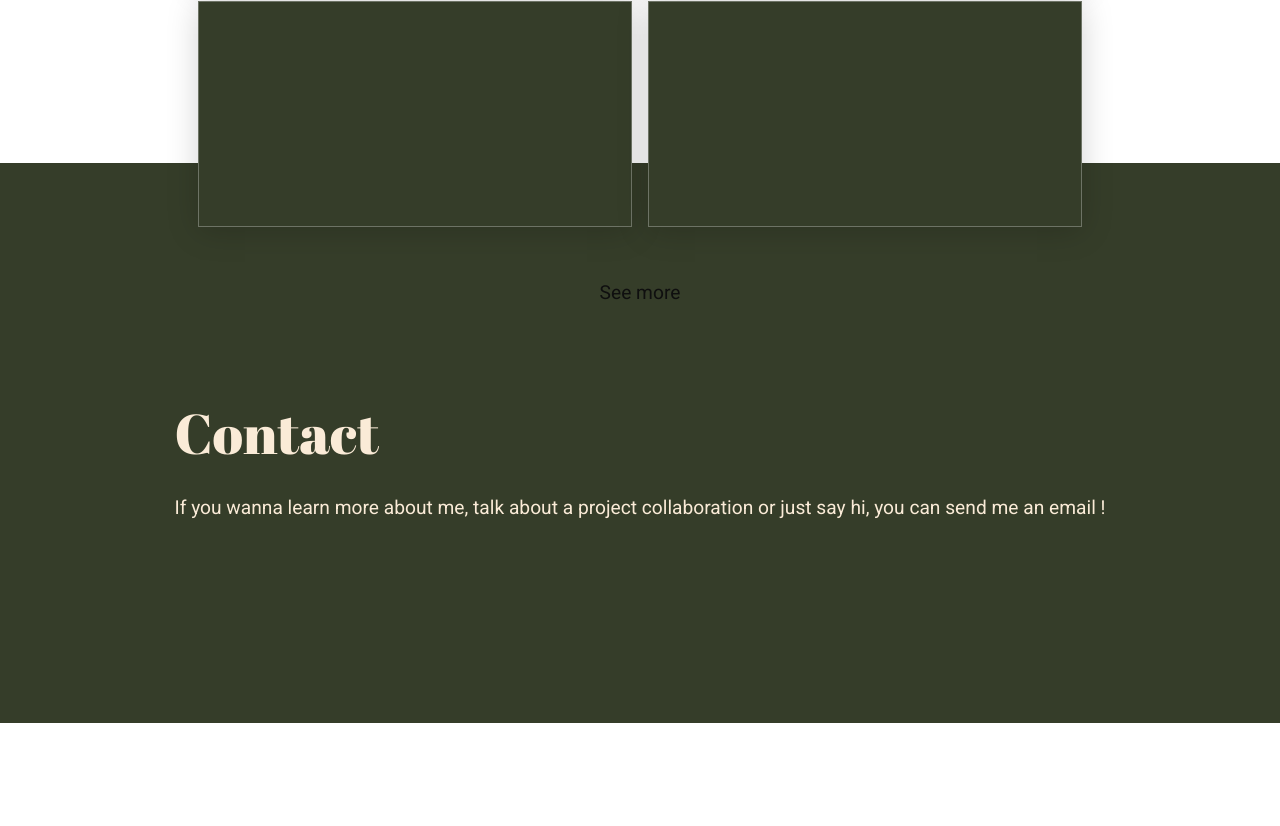
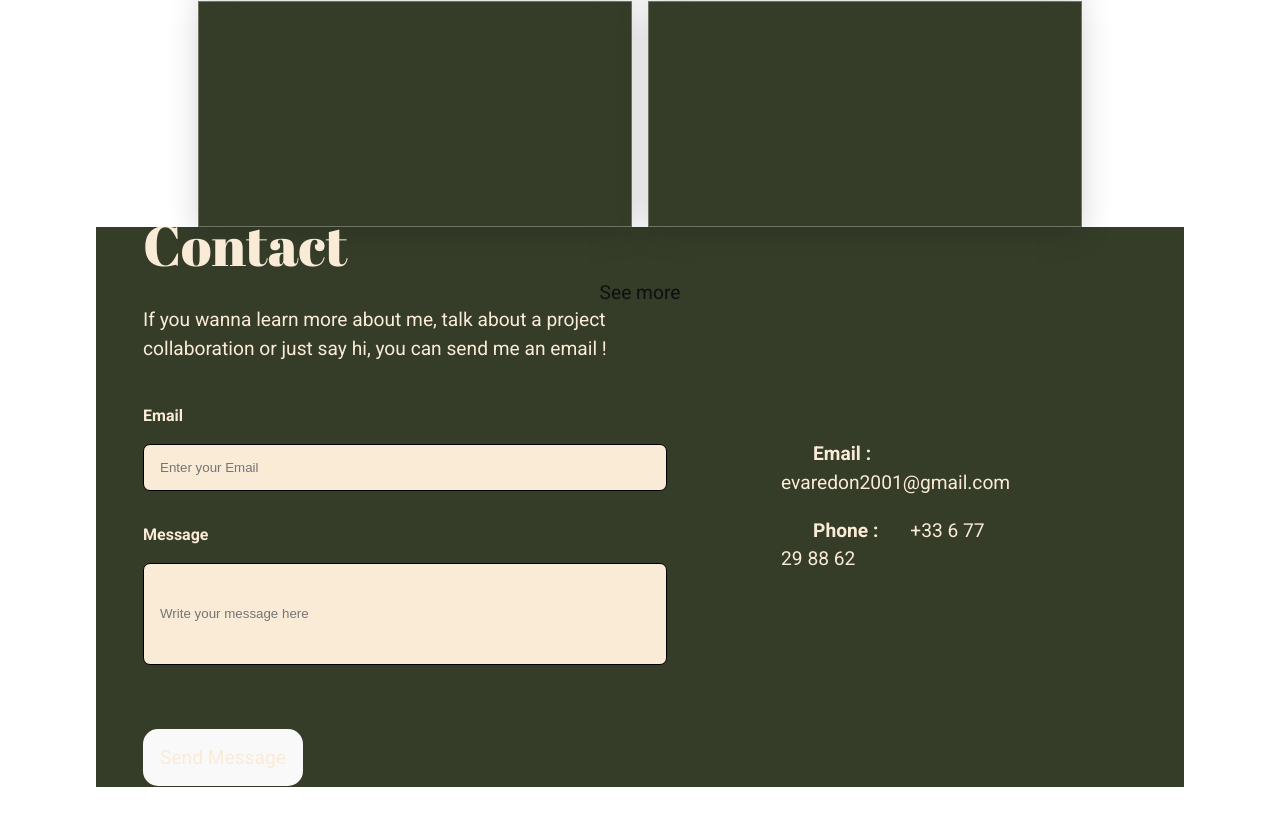
Before and after one commit to evaredon/redeva-portfolio, a React (Vite) app in the folder redeva-portfolio/: page / in a window 1280 px wide. Shown: the part 2741-3567 px from the top of the page. Before the commit the page ends 3464 px from the top, so only its background shows below. Built offline with nearby package versions, Linux system fonts and the light colour scheme.

Commit message:
form side design ok

```diff
--- a/redeva-portfolio/src/components/Contact/Contact.jsx
+++ b/redeva-portfolio/src/components/Contact/Contact.jsx
@@ -1,19 +1,20 @@
 import './Contact.scss';
 // import Letter from '../../assets/loveletter.png'
-// import Intro from './Intro/Intro';
-// import Form from './Form/Form';
+import Form from './Form/Form';
+import Intro from './Intro/Intro';
 
 function Contact() {
   return (
     <div className="Contact">
-      <div className='Contact-Intro'>
       {/* <img className="Contact-Letter" src={Letter} alt="Love letter drawing" /> */}
+      <div className='Contact-FormSide'>
         <h2>Contact</h2>
         <p>If you wanna learn more about me, talk about a project collaboration or just say hi, you can send me an email !</p>
-        {/* <Intro /> */}
-        {/* <p>And if you wanna send me some strenght and love, don't hesitate to follow me on my Linkedin and Github pages !</p> */}
+        <Form />
       </div>
-      {/* <Form /> */}
+      <div className='Contact-InfoSide'>
+        <Intro />
+      </div>
     </div>
   );
 }
--- a/redeva-portfolio/src/components/Contact/Contact.scss
+++ b/redeva-portfolio/src/components/Contact/Contact.scss
@@ -1,11 +1,19 @@
 .Contact {
   height: 70vh;
-  margin: 0 auto;
   background-color: #353d29;
   color: antiquewhite;
+  margin: 4rem 6rem;
   display: flex;
-  justify-content: center;
+  justify-content: space-around;
   align-items: center;
+
+  &-FormSide {
+    width: 50%;
+  }
+
+  &-Info {
+    width: 40%;
+  }
 
   &-Letter {
     width: 18%;
--- a/redeva-portfolio/src/components/Contact/Form/Form.jsx
+++ b/redeva-portfolio/src/components/Contact/Form/Form.jsx
@@ -4,10 +4,11 @@ function Form() {
     return (
         <div className='Contact-Form'>
         <form>
-          <h3>Get in touch</h3>
-          <input type="text" placeholder="Your email" className="Contact-Mail" />
-          <textarea placeholder="Your message" className="Contact-Message" />
-          <button>Submit</button>
+          <label>Email</label>
+          <input type="text" placeholder="Enter your Email" className="Contact-Mail" />
+          <label>Message</label>
+          <input placeholder="Write your message here" className="Contact-Message" />
+          <button>Send Message</button>
         </form>
         </div>
     );
--- a/redeva-portfolio/src/components/Contact/Form/Form.scss
+++ b/redeva-portfolio/src/components/Contact/Form/Form.scss
@@ -1,33 +1,33 @@
 .Contact {
   &-Form {
-    color: #353d29;
     display: flex;
-    flex-direction: column;
-    align-items: center;
-    justify-content: center;
-    background-color: rgba(250, 235, 215, 0.63);
-    border-radius: 1rem;
-    width: 35%;
-    height: 60%;
+    margin: 2.5rem 0;
+  }
+
+  label {
+  font-weight: 700;
+  }
+
+  input {
+    border: 1px solid rgb(0, 0, 0);
+    border-radius: 7px;
+    padding: 0 1rem;
+    width: 90%;
+    margin: 1rem 0 2rem 0;
+    background-color: antiquewhite;
+    color: #302b26;
   }
 
   &-Mail {
-    border: 1px solid rgb(0, 0, 0);
-    padding: 0.5rem 1rem;
-    border-radius: 8px;
-    width: 80%;
-    height: 50px;
-    margin: 1rem;
+    height: 45px;
   }
 
   &-Message {
-    border-radius: 8px;
     height: 100px;
-    width: 80%;
     resize: none;
-    outline: 0;
-    padding: 0.5rem 1rem;
-    border: 1px solid rgb(0, 0, 0);
-    margin: 1rem;
+  }
+
+  button {
+    margin: 2rem 0;
   }
 }
--- a/redeva-portfolio/src/index.scss
+++ b/redeva-portfolio/src/index.scss
@@ -46,7 +46,7 @@ p {
 button {
   border-radius: 15px;
   border: 1px solid transparent;
-  padding: 1em 1.2em;
+  padding: 1rem;
   font-size: 1.2em;
   font-weight: 500;
   font-family: inherit;
```
